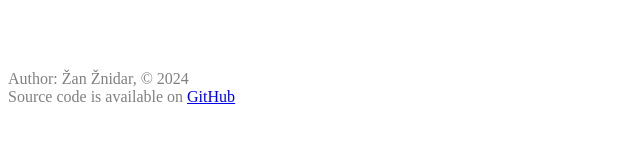
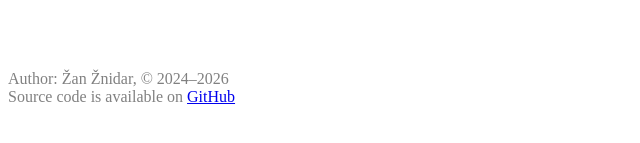
Before and after one commit to zznidar/aurora-watcher, a plain HTML site: page demo/index.html in a window 1280 px wide. Shown: the part 885-1028 px from the top of the page, 0-640 px from the left. Drawn offline with Linux system fonts and the light colour scheme.

Commit message:
Reorganise demo files

```diff
--- a/index.html
+++ b/demo/index.html
@@ -27,7 +27,7 @@
 
 
     <footer style="color: gray; padding-bottom: 1.5rem;">
-        <p>Author: Žan&nbsp;Žnidar, ©&nbsp;2024<br>
+        <p>Author: Žan&nbsp;Žnidar, ©&nbsp;2024&ndash;2026<br>
             Source code is available on <a href="https://github.com/zznidar/aurora-watcher">GitHub</a></p>
     </footer>
 
```
Also changed, not shown: demo/index.js (renamed from index.js).
